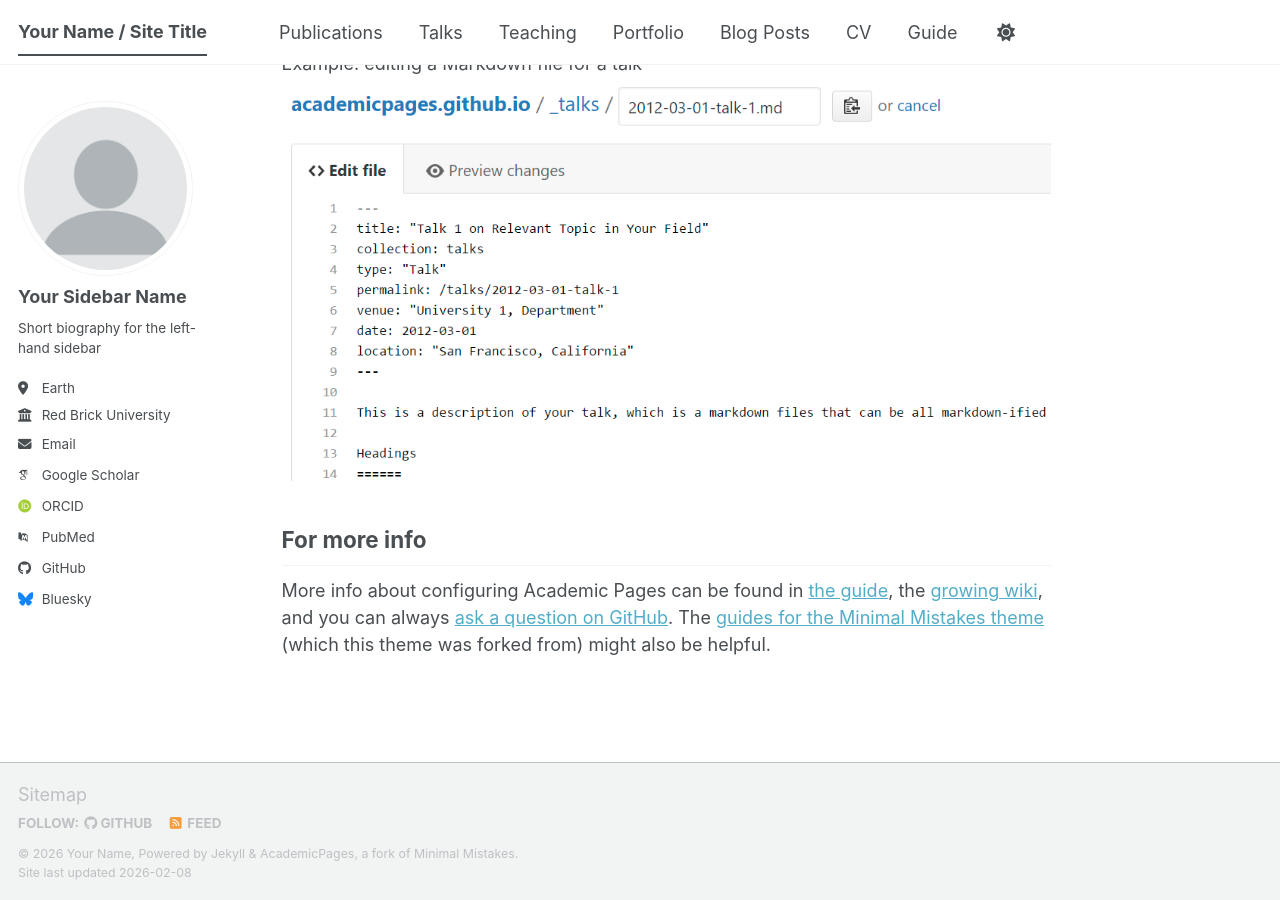
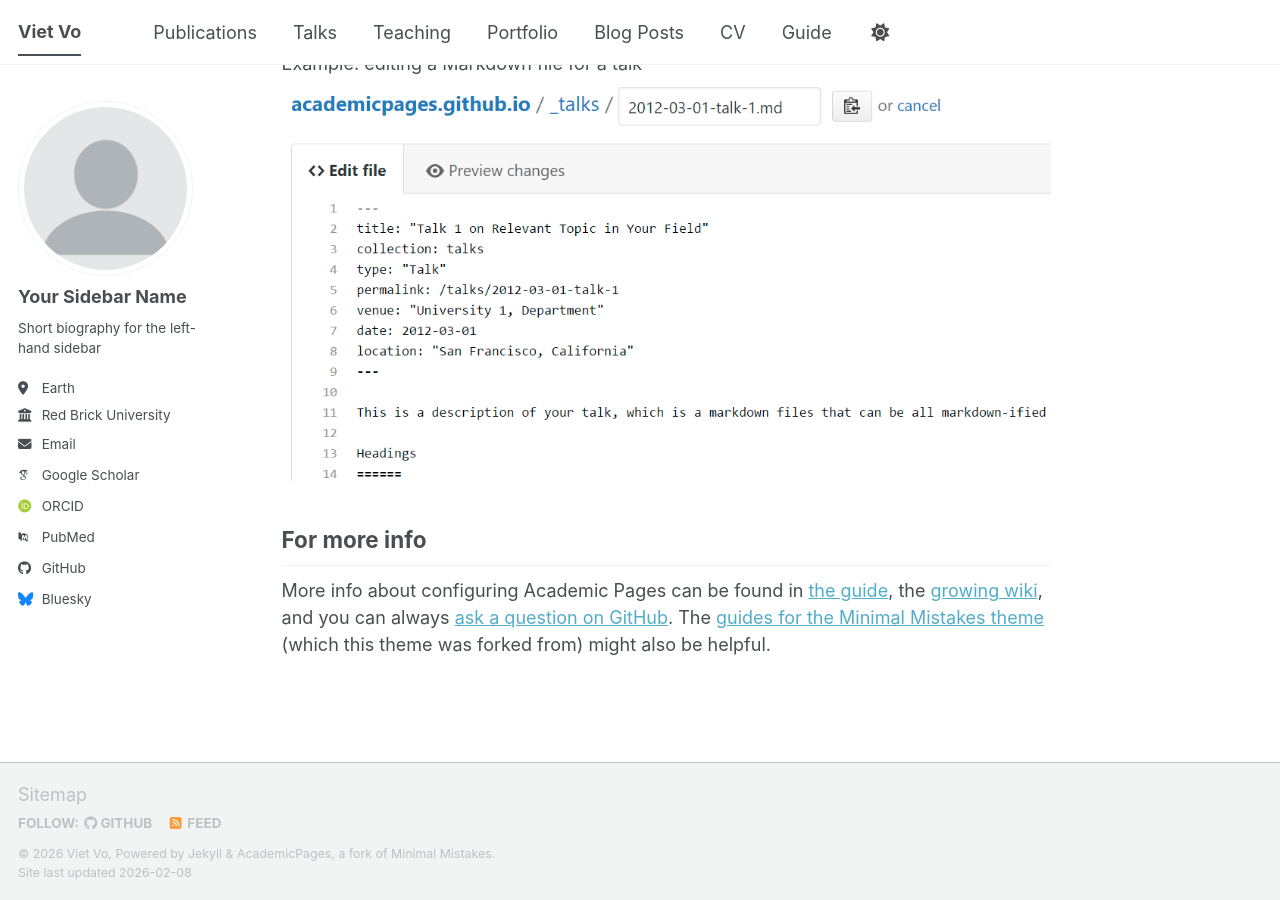
Before and after one commit to voqviet/voqviet.github.io, a Jekyll site: the page built from _pages/about.md, in a window 1280 px wide and 900 px high, scrolled down 2720 px. Built offline with Jekyll 4.4.1, drawn with Linux system fonts in a browser that asks for light colours; some web fonts are replaced; a script bundle is joined from its source files by our own code; library files that are not in the unit come from our copies.

Commit message:
modify title

```diff
--- a/_config.yml
+++ b/_config.yml
@@ -9,9 +9,9 @@
 # Basic Site Settings
 locale                   : "en-US"
 site_theme               : "default" # The available themes options are "default", "air", "sunrise", "mint", "dirt" and "contrast"
-title                    : "Your Name / Site Title"
+title                    : "Viet Vo"
 title_separator          : "-"
-name                     : &name "Your Name"
+name                     : &name "Viet Vo" # Update this with your name, this is the default if not overridden by a page
 description              : &description "Your Name's academic portfolio"   # Update this with a general description of your site, this is the default if not overridden by a page
 url                      : https://academicpages.github.io # The base hostname & protocol for your site e.g. "https://[your GitHub username].github.io",
                                                            # or if you already have some other page hosted on Github then use "https://[your GitHub username].github.io/[Your Repo Name]"
```
